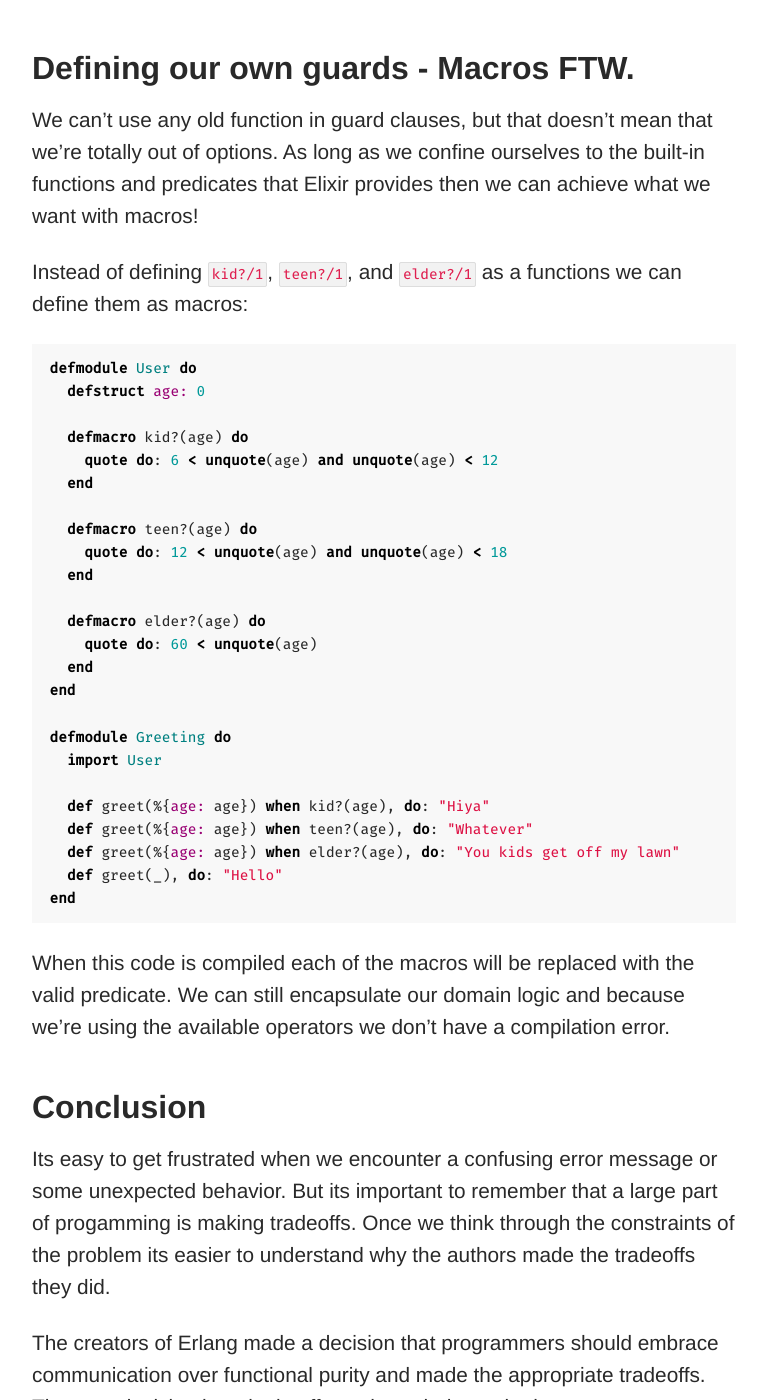
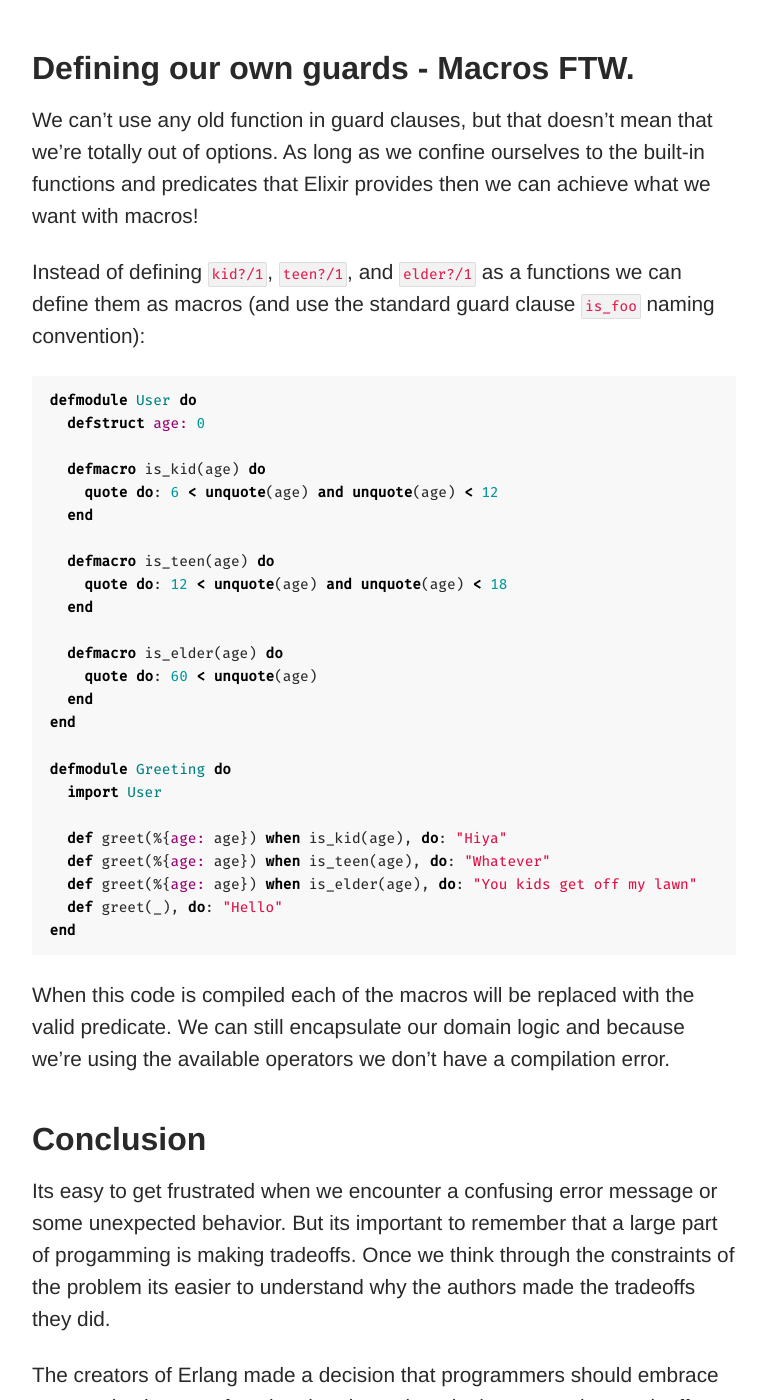
Before and after one commit to wojtekmach/keathley.github.io, a Jekyll site: the page built from _posts/2016/2016-04-09-elixir-guard-clauses.markdown, in a window 1280 px wide and 1400 px high, scrolled down 3880 px. Shown: the whole window, without its empty margins (256-1022 px from the left). Built offline with Jekyll 4.4.1, drawn with Linux system fonts in a browser that asks for light colours; comment, search, counter and statistics services are not loaded.

Commit message:
Use the correct guard clause naming syntax.

````diff
--- a/_posts/2016/2016-04-09-elixir-guard-clauses.markdown
+++ b/_posts/2016/2016-04-09-elixir-guard-clauses.markdown
@@ -107,21 +107,22 @@ This is why we get errors when we try to use our own functions in guard clauses.
 
 We can't use any old function in guard clauses, but that doesn't mean that we're totally out of options. As long as we confine ourselves to the built-in functions and predicates that Elixir provides then we can achieve what we want with macros!
 
-Instead of defining `kid?/1`, `teen?/1`, and `elder?/1` as a functions we can define them as macros:
+Instead of defining `kid?/1`, `teen?/1`, and `elder?/1` as a functions we can define them as macros (and use the standard
+guard clause `is_foo` naming convention):
 
 ```elixir
 defmodule User do
   defstruct age: 0
 
-  defmacro kid?(age) do
+  defmacro is_kid(age) do
     quote do: 6 < unquote(age) and unquote(age) < 12
   end
 
-  defmacro teen?(age) do
+  defmacro is_teen(age) do
     quote do: 12 < unquote(age) and unquote(age) < 18
   end
 
-  defmacro elder?(age) do
+  defmacro is_elder(age) do
     quote do: 60 < unquote(age)
   end
 end
@@ -129,9 +130,9 @@ end
 defmodule Greeting do
   import User
 
-  def greet(%{age: age}) when kid?(age), do: "Hiya"
-  def greet(%{age: age}) when teen?(age), do: "Whatever"
-  def greet(%{age: age}) when elder?(age), do: "You kids get off my lawn"
+  def greet(%{age: age}) when is_kid(age), do: "Hiya"
+  def greet(%{age: age}) when is_teen(age), do: "Whatever"
+  def greet(%{age: age}) when is_elder(age), do: "You kids get off my lawn"
   def greet(_), do: "Hello"
 end
 ```
````
